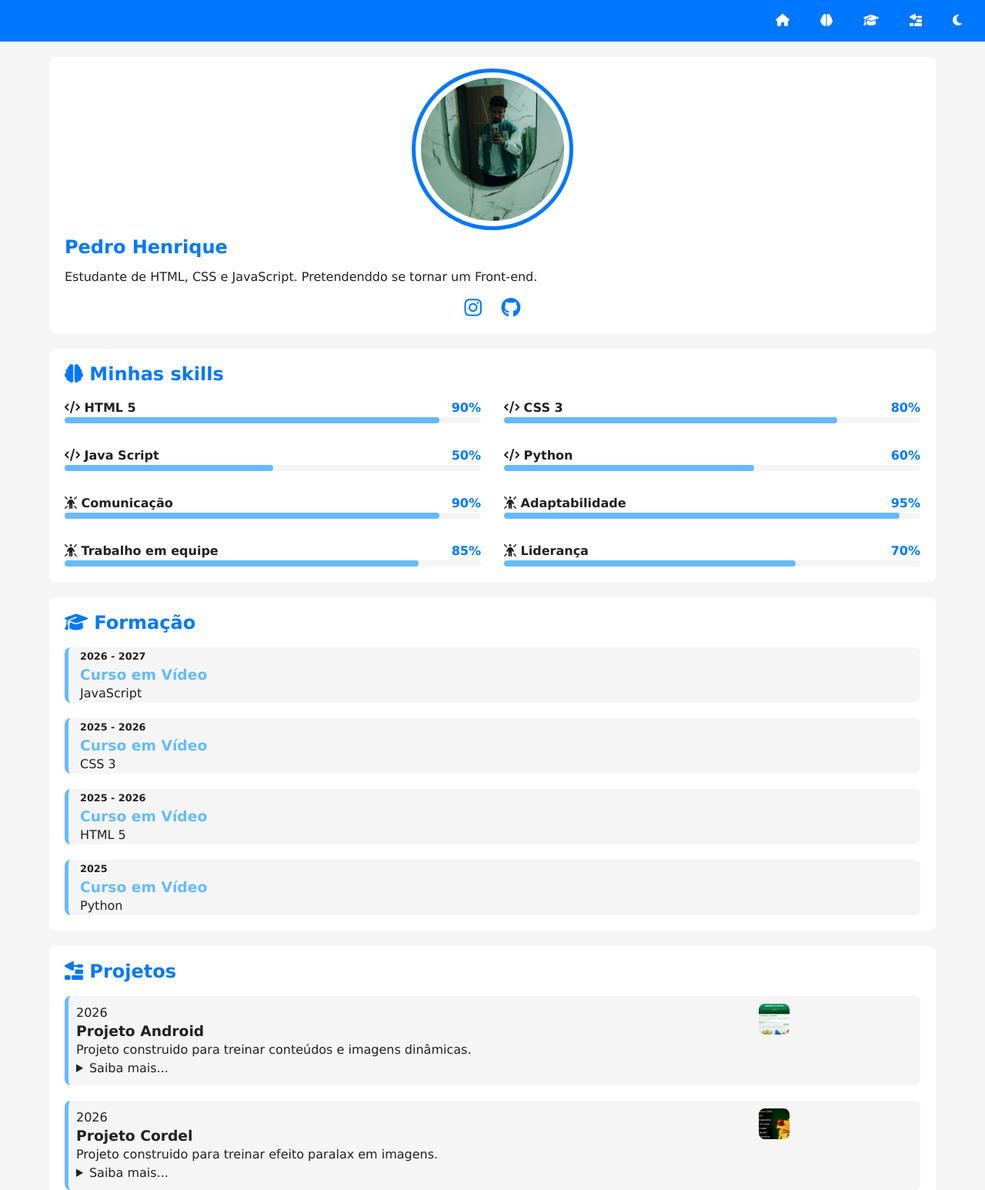
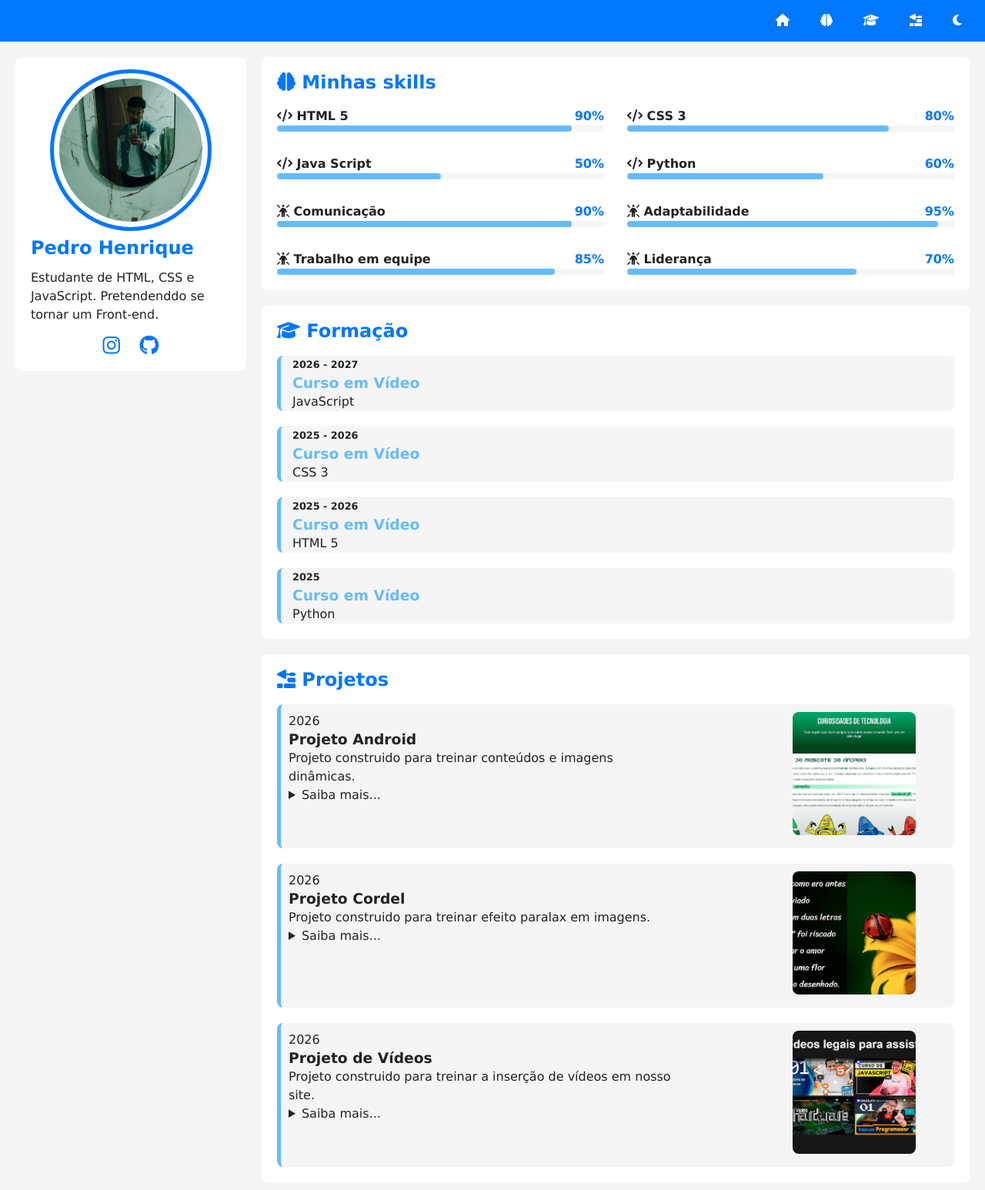
Before and after one commit to PedroHe18/projeto-portifolio, a plain HTML site: page index.html in a window 1280 px wide. Shown: the top 1546 px of the page at 77% size. Drawn offline with Linux system fonts and the light colour scheme.

Commit message:
Media query / Finalizado

```diff
--- a/estilos/style.css
+++ b/estilos/style.css
@@ -254,6 +254,21 @@ footer a:hover {
 
 
 @media screen and (min-width: 768px) {
+  main {
+    grid-template-columns: auto 300px 1fr auto;
+  }
+
+  section#ficha {
+    grid-column: 2 / 3;
+    height: fit-content;
+    position: sticky;
+    top: 75px;
+  }
+
+  section#detalhes {
+    grid-column: 3 / 4;
+  }
+
   #skill-container {
     grid-template-columns: 1fr 1fr;
   }
@@ -264,12 +279,12 @@ footer a:hover {
   }
 
   #projeto-container .projeto-info {
-    max-width: 80%;
+    max-width: 60%;
   }
 
   #projeto-container .foto {
     aspect-ratio: 1/1;
-    max-width: 20%;
+    max-width: 80%;
     max-height: 200px;
   }
 
```
